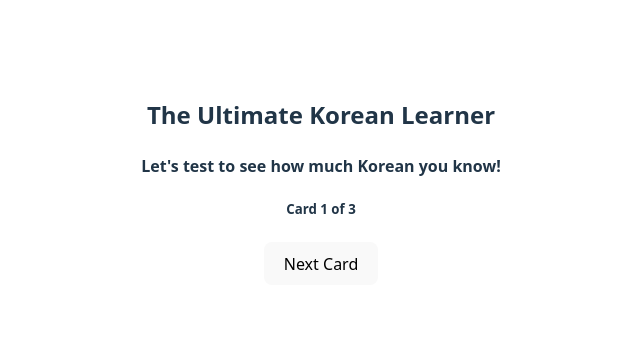
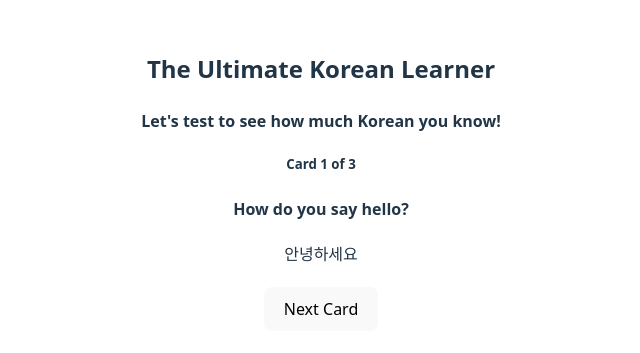
Before and after one commit to CodeMax05/Flashcards, a React (Vite) app: page / in a window 1280 px wide. Shown: the part 219-572 px from the top of the page, without its empty margins (319-959 px from the left). Built offline with nearby package versions, Linux system fonts and the light colour scheme.

Commit message:
Adjusted the Card component to work with the flip function

```diff
--- a/src/components/Card.jsx
+++ b/src/components/Card.jsx
@@ -1,7 +1,14 @@
-const Card = (props) => {
+const Card = ({ question, answer, isFlipped, onClick }) => {
     return(
-        <div className="Card">
-            <h4>{props.response}</h4>
+        <div className="card-container" onClick={onClick}>
+            <div className={`card-inner ${isFlipped ? 'flipped' : ''}`}>
+                <div className="card-front">
+                    <h4>{question}</h4>
+                </div>
+                <div className="card-back">
+                    <h4>{answer}</h4>
+                </div>
+            </div>
         </div>
     )
 }
```
